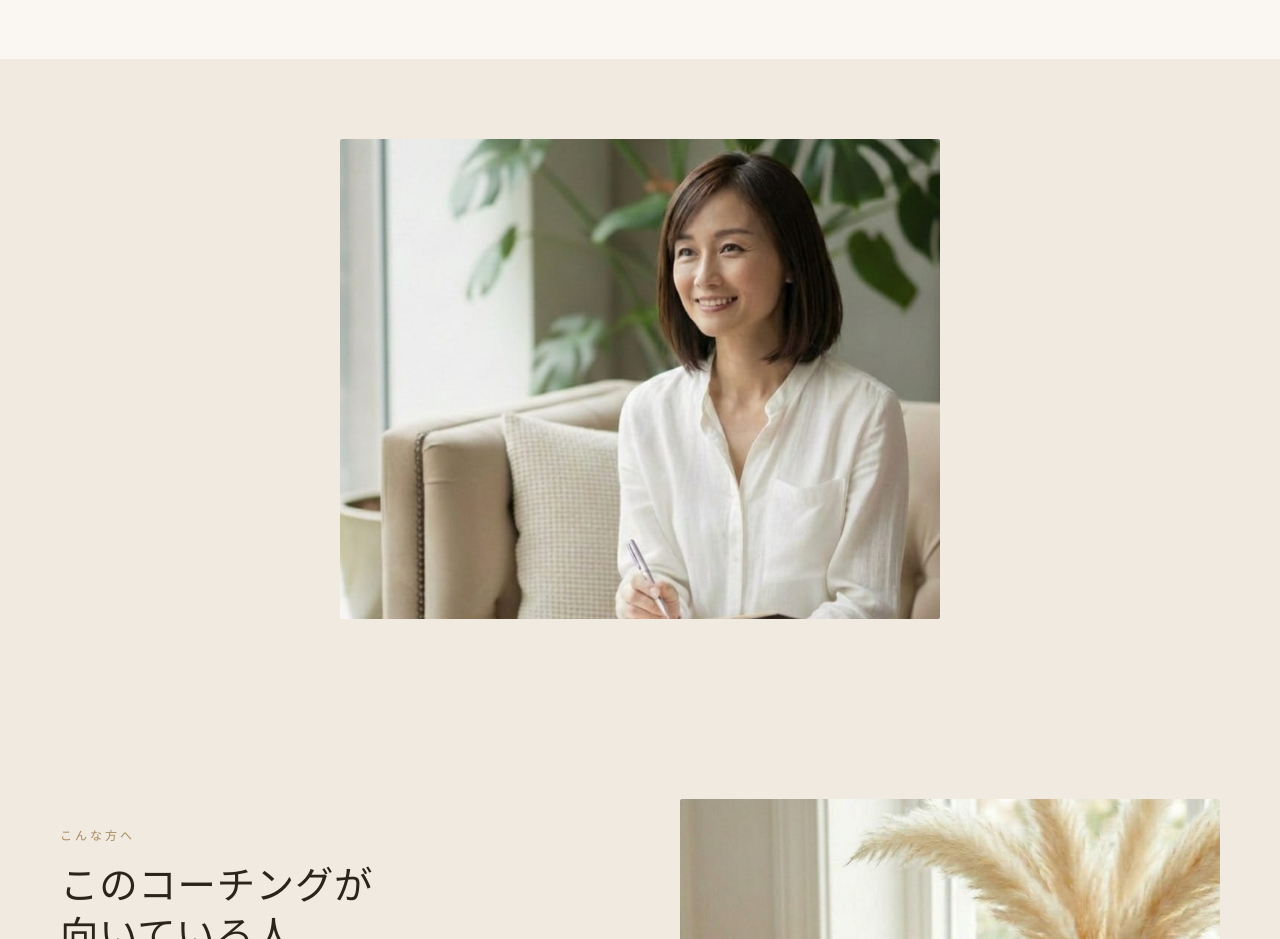
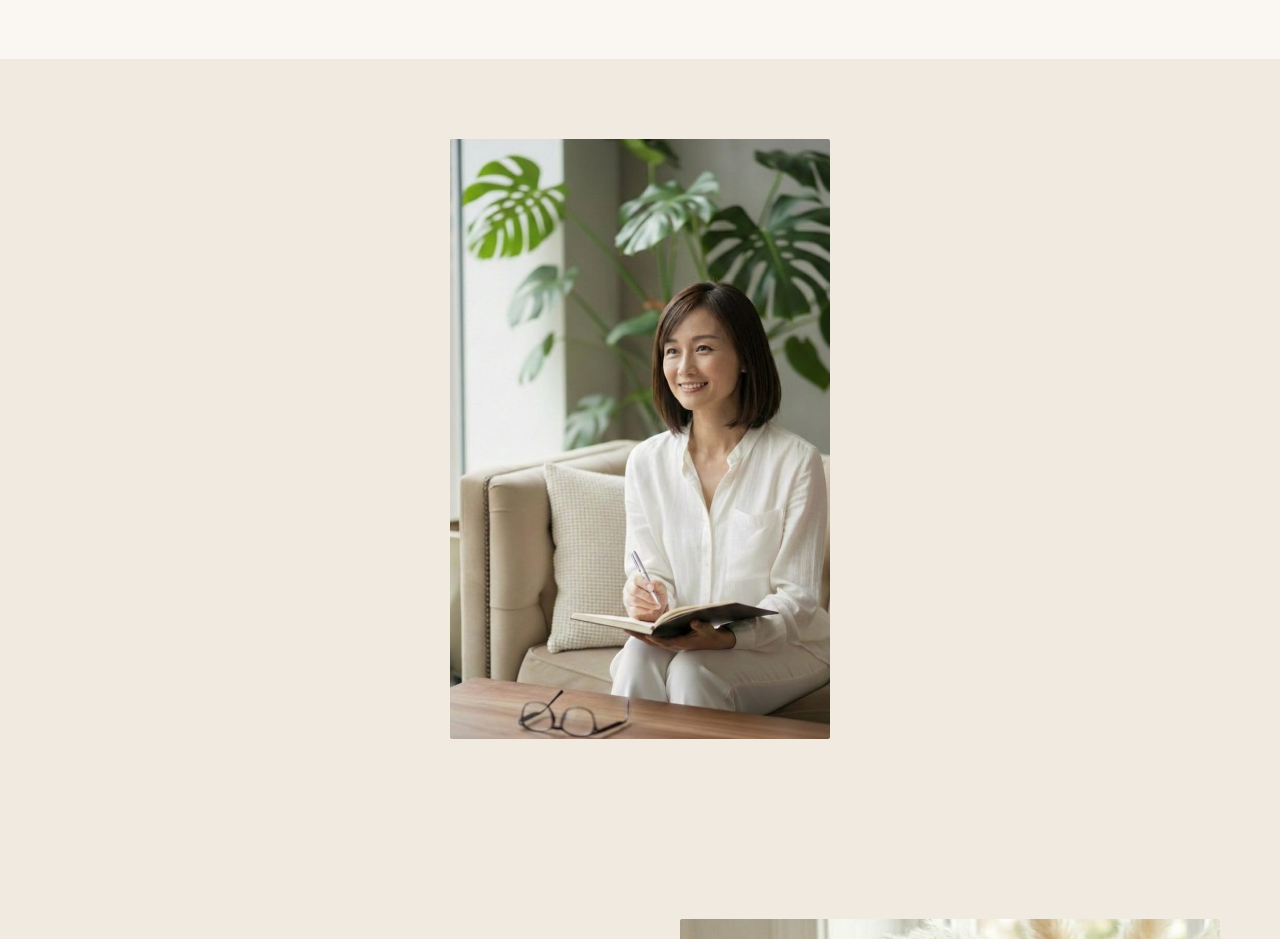
Before and after one commit to overlordforthew/NamiBarden, a website: page public/executive-coaching.html in a window 1280 px wide. Shown: the part 1520-2459 px from the top of the page. Drawn offline with nearby package versions, Linux system fonts and the light colour scheme; a web font is replaced by a local one.

Commit message:
Ai Chan: update public/executive-coaching.html

```diff
--- a/public/executive-coaching.html
+++ b/public/executive-coaching.html
@@ -447,6 +447,17 @@ section:nth-child(even) { background: var(--cream-dark); }
 .photo-frame.tall img,
 .photo-frame.tall .photo-placeholder { height: 480px; }
 .photo-frame.tall img { object-position: center 25%; }
+
+/* Desktop-only: portrait rectangle for sofa photo */
+@media (min-width: 769px) {
+  .photo-grid-portrait {
+    max-width: 380px !important;
+  }
+  .photo-grid-portrait .photo-frame.tall img {
+    height: 600px;
+    object-position: center center;
+  }
+}
 
 /* ========== FOR WHO ========== */
 .for-who { padding: 100px 0; background: var(--cream); }
@@ -1095,7 +1106,7 @@ html[lang="en"] .footer-logo .logo-sub {
 <!-- ===== PHOTO SECTION 1 ===== -->
 <div class="photo-section">
   <div class="container">
-    <div class="photo-grid reveal" style="max-width:600px; margin:0 auto;">
+    <div class="photo-grid photo-grid-portrait reveal" style="max-width:600px; margin:0 auto;">
       <div class="photo-frame tall">
         <img src="/images/nami-sofa-notebook.jpg?v=20260228" alt="ナミ・バーデン コーチング" loading="lazy" style="object-position: center center;">
       </div>
```
